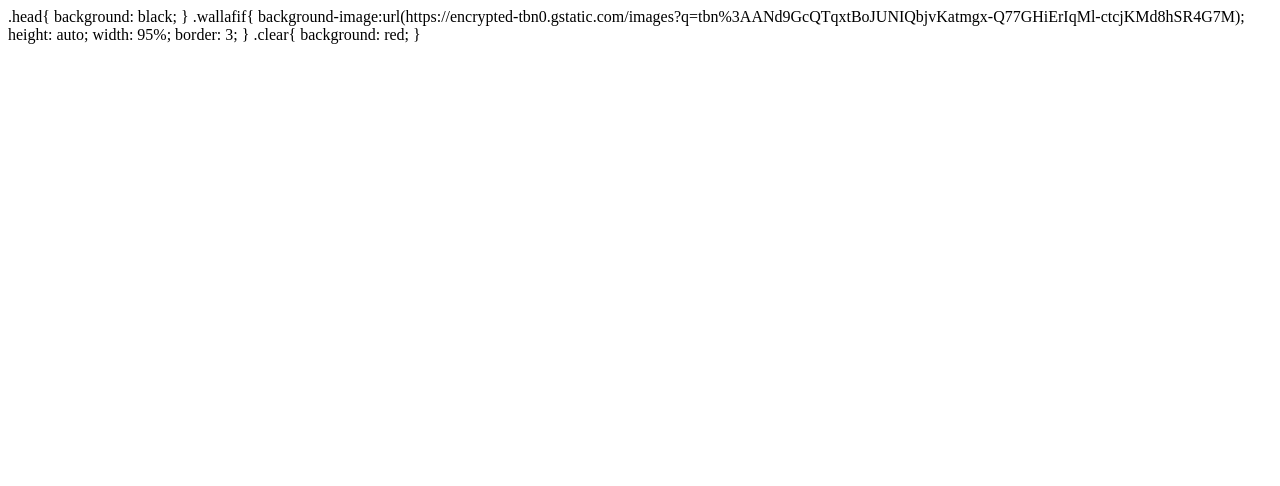
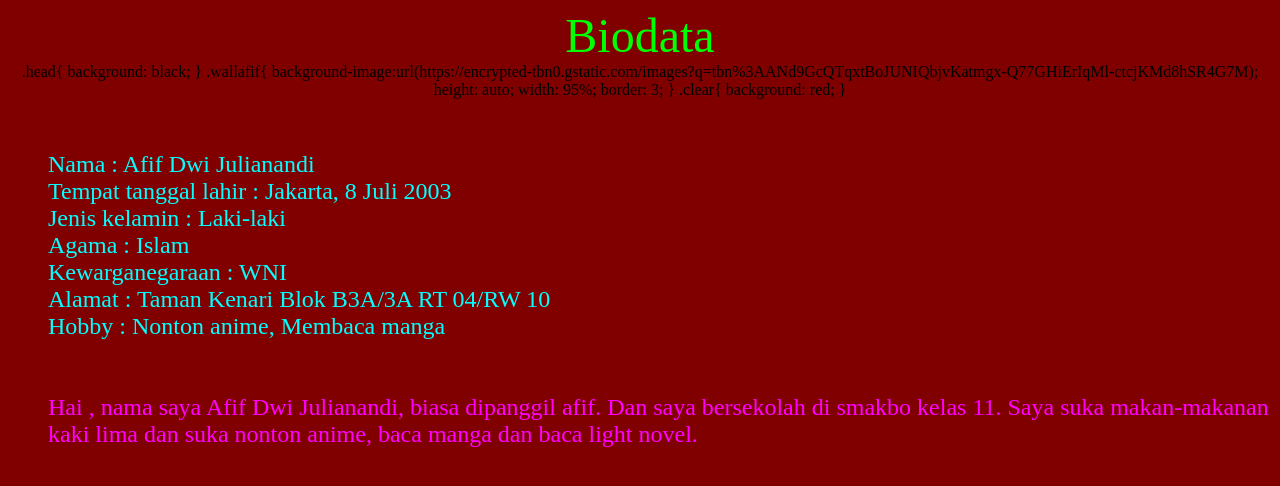
Before and after one commit to afifdwi64/Afif-XI.3.github.io, a plain HTML site: page index.html in a window 1280 px wide. Drawn offline with Linux system fonts and the light colour scheme.

Commit message:
Update index.html

```diff
--- a/index.html
+++ b/index.html
@@ -1,4 +1,10 @@
-.head{
+<html>
+<head><title>Biodata Afif</title></head>
+<body bgcolor="maroon">
+<center><link rel="stylesheet" type="text/css" href="style.css">
+<font face="serif" color="lime" size="7">Biodata</font><br>
+
+  .head{
 background: black;
 }
 
@@ -13,3 +19,21 @@ border: 3;
 .clear{
 background: red;
 }
+<br></div><br><br></center>
+<font size="5" face="Serif" color="aqua">
+<ul>Nama : Afif Dwi Julianandi<br>
+Tempat tanggal lahir : Jakarta, 8 Juli 2003
+<br>Jenis kelamin : Laki-laki
+<br>Agama : Islam
+<br>Kewarganegaraan : WNI
+<br>Alamat : Taman Kenari Blok B3A/3A RT 04/RW 10
+<br>Hobby : Nonton anime, Membaca manga
+<br><br><br>
+</font>
+<font size="5" face="Serif" color="magenta">
+Hai , nama saya Afif Dwi Julianandi, biasa dipanggil afif. Dan saya bersekolah di smakbo kelas 11. Saya suka makan-makanan kaki lima dan suka nonton anime, baca manga dan baca light novel. </font>
+</u><br>
+
+</body>
+
+</html>
```
